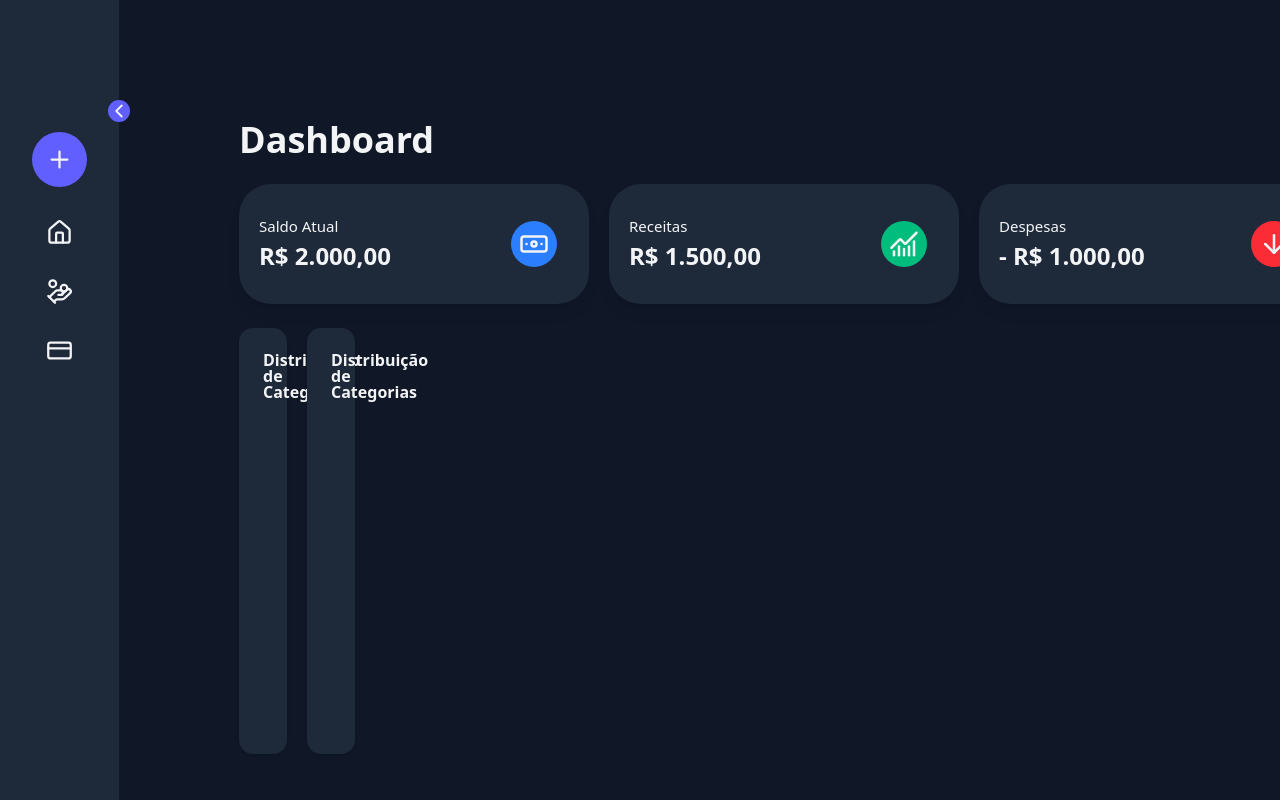
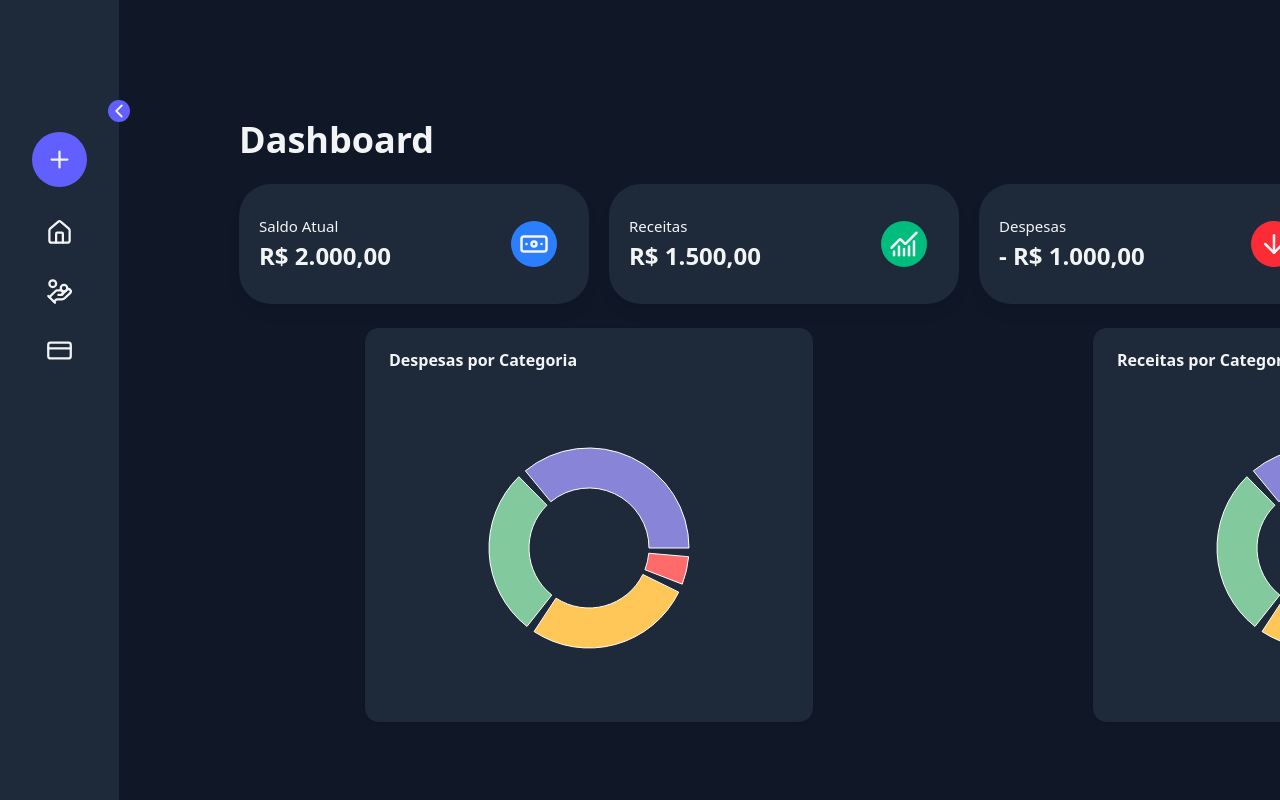
Before and after one commit to T-Terra/gestao-gastos, a React (Vite) app: page /home in a window 1280 px wide. Built offline with nearby package versions, Linux system fonts and the light colour scheme.

Commit message:
feat: width fix chart

```diff
--- a/src/components/charts/Chart.tsx
+++ b/src/components/charts/Chart.tsx
@@ -1,21 +1,24 @@
 import { Pie, PieChart, Cell, Tooltip, ResponsiveContainer } from "recharts"
 import { Card, CardContent, CardHeader, CardTitle } from "@/components/ui/card"
 
+type props = {
+    title: string
+}
 
 const chartData = [
     { name: "Categoria A", value: 400 },
     { name: "Categoria B", value: 300 },
     { name: "Categoria C", value: 300 },
-    { name: "Categoria D", value: 200 },
+    { name: "Categoria D", value: 50 },
 ]
 
 const COLORS = ["#8884d8", "#82ca9d", "#ffc658", "#ff6b6b"];
 
-export default function Chart() {
+export default function Chart({ title }: props) {
     return (
         <Card className="w-full max-w-md mx-auto bg-gray-800 border-0 text-gray-100">
             <CardHeader>
-            <CardTitle>Distribuição de Categorias</CardTitle>
+                <CardTitle>{title}</CardTitle>
             </CardHeader>
             <CardContent>
                 <ResponsiveContainer width="100%" height={300}>
@@ -30,7 +33,7 @@ export default function Chart() {
                         dataKey="value"
                         >
                             {chartData.map((entry, index) => (
-                            <Cell key={`cell-${index}`} fill={COLORS[index % COLORS.length]} />
+                                <Cell key={`cell-${index}`} fill={COLORS[index % COLORS.length]} name={entry['name']} />
                             ))}
                         </Pie>
                         <Tooltip />
--- a/src/pages/home.tsx
+++ b/src/pages/home.tsx
@@ -60,12 +60,12 @@ export default function Home() {
                     </div>
                 </div>
             </div>
-            <div className="w-full flex gap-5">
-                <div>
-                    <Chart />
+            <div className="w-full flex gap-7">
+                <div className="w-[700px]">
+                    <Chart title="Despesas por Categoria" />
                 </div>
-                <div>
-                    <Chart />
+                <div className="w-[700px]">
+                    <Chart title="Receitas por Categoria" />
                 </div>
             </div>
         </div>
```
Lines whose indentation alone changed are shown as unchanged.
